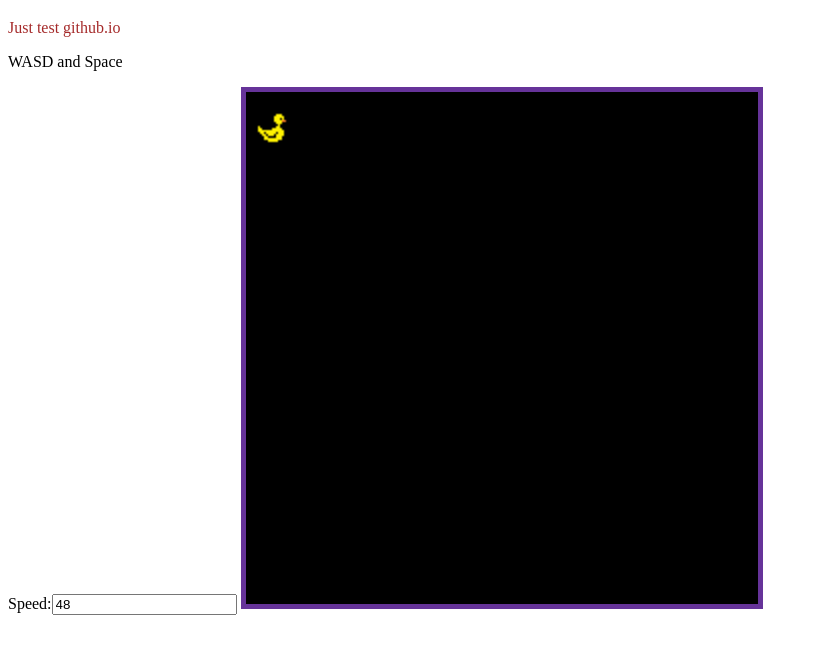
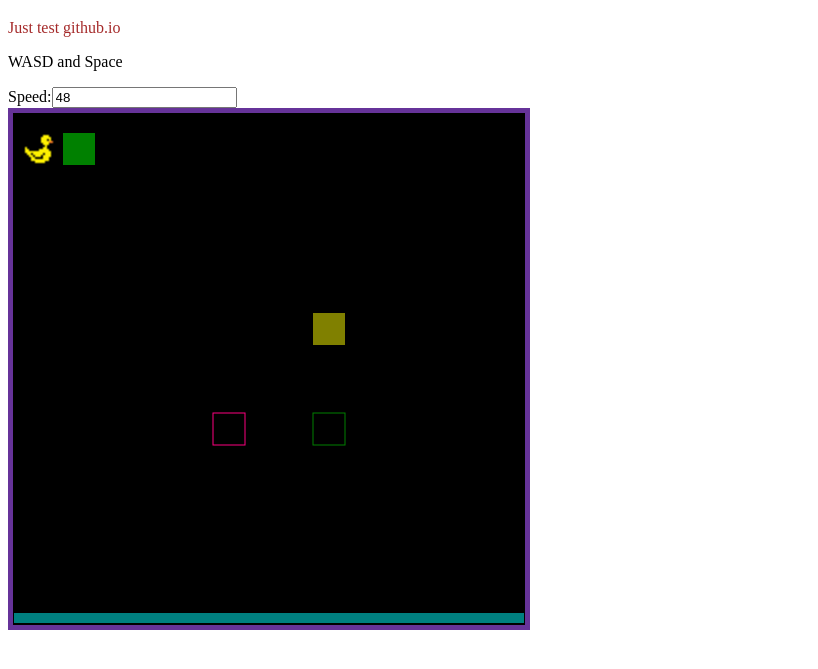
Before and after one commit to RobolabGs2/test-io, a website: page index.html in a window 1280 px wide. Shown: the part 61-730 px from the top of the page, without its empty margins (0-818 px from the left). Drawn offline with Linux system fonts and the light colour scheme.

Commit message:
extract avatar and added hitbox

```diff
--- /dev/null
+++ b/avatar.js
@@ -0,0 +1,48 @@
+"use strict";
+class Color {
+    constructor(r, g, b, a = 255) {
+        this.A = a;
+        this.R = r;
+        this.G = g;
+        this.B = b;
+    }
+    to_string() {
+        return `rgba(${this.R},${this.G},${this.B},${this.A})`;
+    }
+}
+class ImageAvatar {
+    bindContext(context) {
+        return (hitbox) => {
+            context.drawImage(this.bitmap, hitbox.position.x, hitbox.position.y, hitbox.width, hitbox.height);
+        };
+    }
+    constructor(filename) {
+        let img = new Image();
+        img.onload = () => {
+            createImageBitmap(img).then(bitmap => this.bitmap = bitmap);
+        };
+        img.src = filename;
+    }
+}
+class RectangleAvatar {
+    bindContext(context) {
+        return (hitbox) => {
+            context.fillStyle = this.color.to_string();
+            context.fillRect(hitbox.position.x, hitbox.position.y, hitbox.width, hitbox.height);
+        };
+    }
+    constructor(color) {
+        this.color = color;
+    }
+}
+class StrokeRectangleAvatar {
+    bindContext(context) {
+        return (hitbox) => {
+            context.strokeStyle = this.color.to_string();
+            context.strokeRect(hitbox.position.x, hitbox.position.y, hitbox.width, hitbox.height);
+        };
+    }
+    constructor(color) {
+        this.color = color;
+    }
+}
--- a/index.html
+++ b/index.html
@@ -6,12 +6,15 @@
         <title>Duck paint</title></head>
         <script src="keyboard.js"></script>
         <script src="world.js"></script>
+        <script src="avatar.js"></script>
     <body>
-        <h1>Duck paint!</h1>
-        <p>Just test github.io</p>
-        <p>WASD and Space</p>
-        <span>Speed:<input type="number" id="speed" value="48"/></span>
+        <div>
+            <h1>Duck paint!</h1>
+            <p>Just test github.io</p>
+            <p>WASD and Space</p>
+            <span>Speed:<input type="number" id="speed" value="48"/></span>
+        </div>
         <canvas id="main" height="512px" width="512px"></canvas>
     </body>
-    <script src="script.js"></script>
+    <script src="main.js"></script>
 </html>
--- a/keyboard.js
+++ b/keyboard.js
@@ -1,13 +1,13 @@
 "use strict";
-var Keyboard = /** @class */ (function () {
-    function Keyboard() {
+class Keyboard {
+    constructor() {
         this.up = false;
         this.down = false;
         this.left = false;
         this.right = false;
         this.clone = false;
     }
-    Keyboard.prototype.set = function (code, state) {
+    set(code, state) {
         switch (code) {
             case 'KeyW':
                 keys.up = state;
@@ -25,6 +25,5 @@ var Keyboard = /** @class */ (function () {
                 keys.clone = state;
                 break;
         }
-    };
-    return Keyboard;
-}());
+    }
+}
--- /dev/null
+++ b/main.js
@@ -0,0 +1,51 @@
+"use strict";
+console.log("Start!");
+let user = new Entity(new Hitbox(new Point({ x: 10, y: 20 }), 32, 32), new ImageAvatar("duck16x16.png"));
+let canvas = document.getElementById('main');
+let context = canvas.getContext('2d');
+let world = new World(user).setContext(context);
+world.pushDrawable(new Entity(new Hitbox(new Point({ x: 50, y: 20 }), 32, 32), new RectangleAvatar(new Color(0, 128, 0))));
+world.pushDrawable(new Entity(new Hitbox(new Point({ x: 300, y: 200 }), 32, 32), new RectangleAvatar(new Color(128, 128, 0))));
+world.pushDrawable(new Entity(new Hitbox(new Point({ x: 300, y: 300 }), 32, 32), new StrokeRectangleAvatar(new Color(0, 128, 0))));
+world.pushDrawable(new Entity(new Hitbox(new Point({ x: 200, y: 300 }), 32, 32), new StrokeRectangleAvatar(new Color(255, 0, 128))));
+world.pushDrawable(new Entity(new Hitbox(new Point({ x: 1, y: 500 }), 510, 10), new RectangleAvatar(new Color(0, 128, 128))));
+//отрисовка
+setInterval(world.draw.bind(world), 40);
+let keys = new Keyboard();
+let speed = 48; //px/second todo move to user or physics?
+let speed_input = document.getElementById("speed");
+speed_input.addEventListener("input", (ev) => {
+    speed = speed_input.value;
+});
+let hitbox = 2 * speed + 10;
+let prev_time = Date.now();
+let tick = (dt) => {
+    let step = speed * (dt) / 1000;
+    if (keys.down) {
+        user.hitbox.position.y += step;
+    }
+    if (keys.up) {
+        user.hitbox.position.y -= step;
+    }
+    if (keys.right) {
+        user.hitbox.position.x += step;
+    }
+    if (keys.left) {
+        user.hitbox.position.x -= step;
+    }
+    if (keys.clone) {
+        world.pushDrawable(new Entity(new Hitbox(new Point(user.hitbox.position), 33, 33), new StrokeRectangleAvatar(new Color(255, 255, 255, 12))));
+        keys.clone = false;
+    }
+};
+setInterval(() => {
+    let time = Date.now();
+    tick(time - prev_time);
+    prev_time = time;
+});
+window.addEventListener("keydown", (ev) => {
+    keys.set(ev.code, true);
+});
+window.addEventListener("keyup", (ev) => {
+    keys.set(ev.code, false);
+});
--- a/script.js
+++ /dev/null
@@ -1,52 +0,0 @@
-"use strict";
-console.log("Start!");
-var user = new User(10, 20);
-var duck = new Image();
-duck.onload = function () {
-    createImageBitmap(duck).then(function (bitmap) { return user.bitmap = bitmap; });
-};
-// Load the sprite sheet from an image file
-duck.src = 'duck16x16.png';
-var canvas = document.getElementById('main');
-var context = canvas.getContext('2d');
-var world = new World(user);
-//отрисовка
-setInterval(world.draw.bind(world, context), 40);
-var keys = new Keyboard();
-var speed = 48; //px/second todo move to user
-var speed_input = document.getElementById("speed");
-speed_input.addEventListener("input", function (ev) {
-    speed = speed_input.value;
-});
-var hitbox = 2 * speed + 10;
-var prev_time = Date.now();
-var tick = function (dt) {
-    var step = speed * (dt) / 1000;
-    if (keys.down) {
-        user.y += step;
-    }
-    if (keys.up) {
-        user.y -= step;
-    }
-    if (keys.right) {
-        user.x += step;
-    }
-    if (keys.left) {
-        user.x -= step;
-    }
-    if (keys.clone) {
-        world.mobs.push(user.clone());
-        keys.clone = false;
-    }
-};
-setInterval(function () {
-    var time = Date.now();
-    tick(time - prev_time);
-    prev_time = time;
-});
-window.addEventListener("keydown", function (ev) {
-    keys.set(ev.code, true);
-});
-window.addEventListener("keyup", function (ev) {
-    keys.set(ev.code, false);
-});
--- a/tsconfig.json
+++ b/tsconfig.json
@@ -10,7 +10,7 @@
     "moduleResolution": "node",
     "outDir": "",
     "strict": true,
-    "target": "es5"
+    "target": "es2018"
   },
   "include": [
     "typings\\**\\*.d.ts",
--- a/world.js
+++ b/world.js
@@ -1,49 +1,54 @@
 "use strict";
-var Color = /** @class */ (function () {
-    function Color(r, g, b, a) {
-        this.A = a;
-        this.R = r;
-        this.G = g;
-        this.B = b;
-    }
-    //todo
-    Color.prototype.to_string = function () {
-        return "#008000";
-    };
-    return Color;
-}());
-var User = /** @class */ (function () {
-    function User(x, y, bitmap) {
+class Point {
+    constructor({ x = 0, y = 0 }) {
         this.x = x;
         this.y = y;
-        this.nick = "John";
-        this.color = new Color(128, 255, 128, 128);
-        this.id = "wadwad";
-        this.navigation = "right";
-        if (bitmap)
-            this.bitmap = bitmap;
     }
-    User.prototype.draw = function (context) {
-        context.drawImage(this.bitmap, this.x, this.y, 32, 32);
-    };
-    User.prototype.clone = function () {
-        return new User(this.x, this.y, this.bitmap);
-    };
-    return User;
-}());
-var World = /** @class */ (function () {
-    function World(user) {
+}
+class Hitbox {
+    constructor(position, w, h) {
+        this.position = position;
+        this.height = h;
+        this.width = w;
+    }
+}
+class Entity {
+    constructor(hitbox, avatar) {
+        this.drawHitbox = (hitbox) => { };
+        this.hitbox = hitbox;
+        this.avatar = avatar;
+    }
+    setContext(context) {
+        this.drawHitbox = this.avatar.bindContext(context);
+        return this;
+    }
+    draw() {
+        this.drawHitbox(this.hitbox);
+    }
+}
+class World {
+    setContext(context) {
+        this.context = context;
+        this.mobs.forEach(mob => mob.setContext(context));
+        this.user.setContext(context);
+        return this;
+    }
+    draw() {
+        this.context.fillStyle = "#000";
+        this.context.fillRect(0, 0, 512, 512);
+        //context.clearRect(0, 0, 512, 512);
+        this.mobs.forEach(mob => {
+            this.context.fillStyle = "#000";
+            this.context.strokeStyle = "#FFF";
+            mob.draw();
+        });
+        this.user.draw();
+    }
+    constructor(user) {
         this.user = user;
         this.mobs = new Array();
     }
-    World.prototype.draw = function (context) {
-        context.fillStyle = "#000";
-        context.fillRect(0, 0, 512, 512);
-        //context.clearRect(0, 0, 512, 512);
-        this.mobs.forEach(function (mob) {
-            mob.draw(context);
-        });
-        this.user.draw(context);
-    };
-    return World;
-}());
+    pushDrawable(entity) {
+        this.mobs.push(entity.setContext(this.context));
+    }
+}
```
Also changed, not shown: src/avatar.ts (added, +65 -0 lines), src/main.ts (added, +58 -0 lines), src/script.ts (deleted, +0 -60 lines), src/world.ts (+49 -45 lines).
